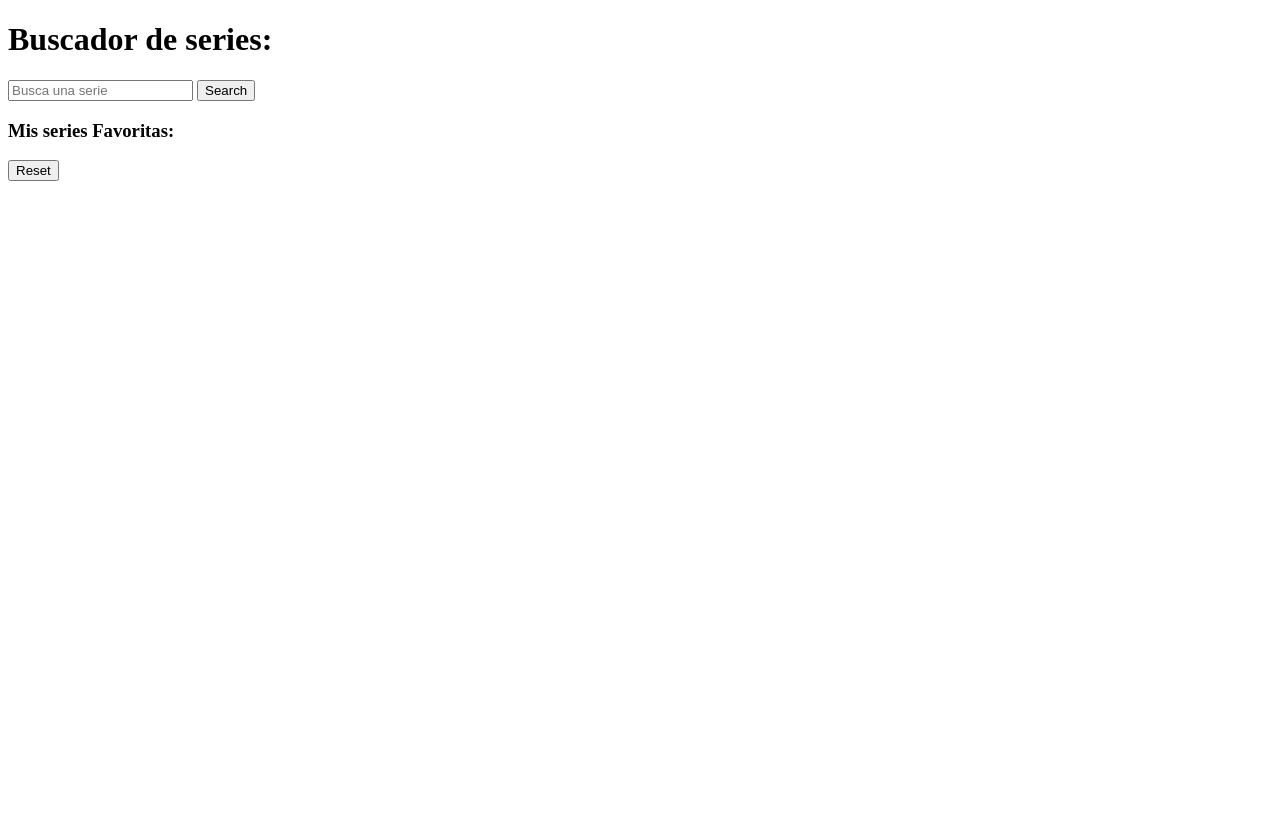
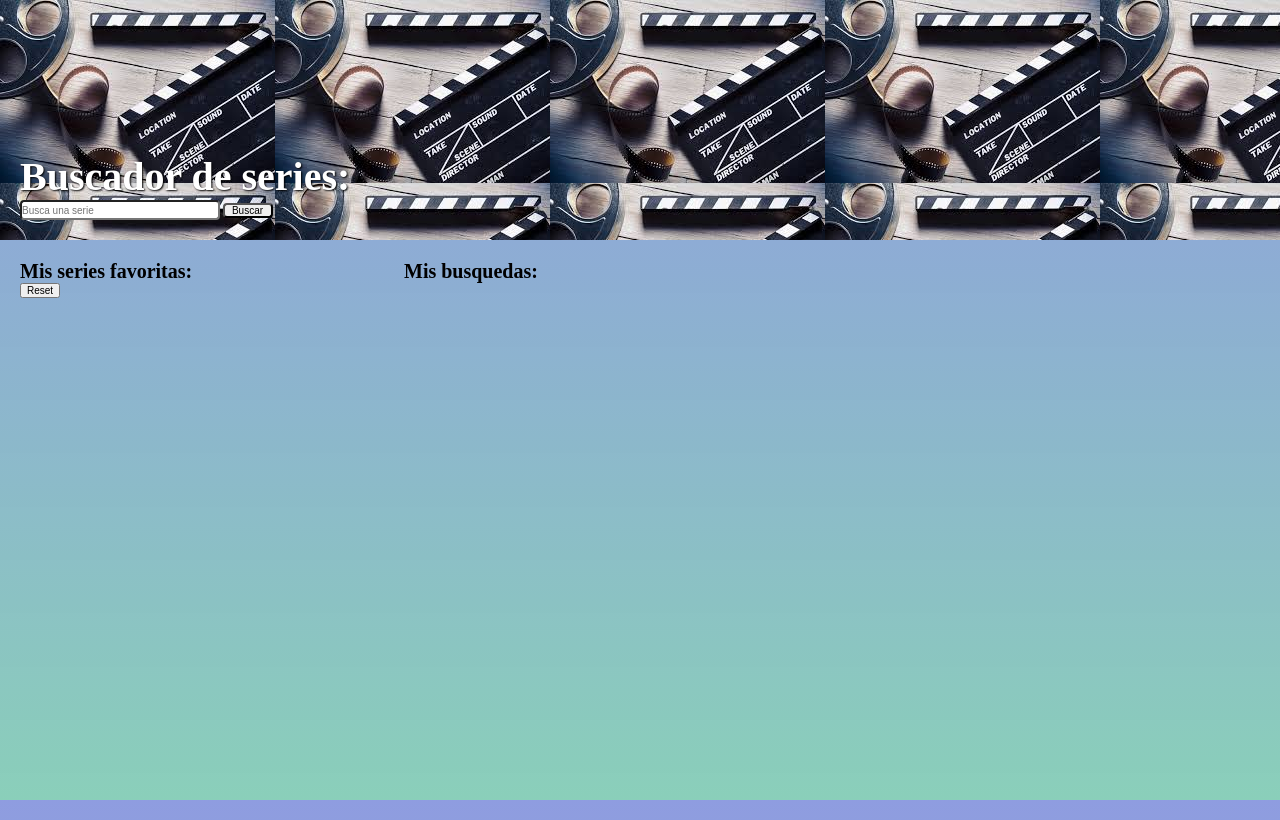
Before and after one commit to Beatrizsobri/modulo-2-evaluacion-final-Beatrizsobri, a website: page _src/templates/index.html in a window 1280 px wide. Both pictures are taken after a click on the button "Reset". Drawn offline with nearby package versions, Linux system fonts and the light colour scheme; files that its build step writes are made by us from their sources; no server answers; files whose address does not match are found by name.

Commit message:
Add styles

```diff
--- a/_src/assets/js/main.js
+++ b/_src/assets/js/main.js
@@ -43,32 +43,33 @@ function paintSearchResult() {
     });
     const isFavorite = index !== -1;
     if (isFavorite === true) {
-      htmlCode += `<li class="js-showItem show__item--favorite" id=${showList[i].show.id}>`;
+      htmlCode += `<li class="js-showItem show show__item--favorite" id=${showList[i].show.id}>`;
     } else {
-      htmlCode += `<li class="js-showItem" id=${showList[i].show.id}>`;
+      htmlCode += `<li class="js-showItem show" id=${showList[i].show.id}>`;
     }
-    htmlCode += `<h3>${showList[i].show.name}</h3>`;
-    htmlCode += `<div>`;
+    htmlCode += `<h3 class="show--title">${showList[i].show.name}</h3>`;
+    htmlCode += `<div >`;
     if (!!showList[i].show.image === true) {
-      htmlCode += `<img src="${showList[i].show.image.medium ||
-        showList[i].show.image.original}" alt="imagen de ${
+      htmlCode += `<img class="show--image" src="${showList[i].show.image
+        .medium || showList[i].show.image.original}" alt="imagen de ${
         showList[i].show.name
       }">`;
     } else {
-      htmlCode += `<img src="https://via.placeholder.com/210x295/ffffff/666666/?text=TV" alt="imagen por defecto">`;
+      htmlCode += `<img class="show--image" src="https://via.placeholder.com/210x295/ffffff/666666/?text=TV" alt="imagen por defecto">`;
     }
     htmlCode += `</div>`;
     htmlCode += `</li>`;
   }
   resultList.innerHTML = htmlCode;
   listenShowList();
+  listenFavList();
 }
 
 function paintFavorite() {
   let htmlFav = "";
   for (let i = 0; i < favoritesShows.length; i++) {
-    htmlFav += `<li class="js-favoriteInput">`;
-    htmlFav += `<h3>${favoritesShows[i].name}</h3>`;
+    htmlFav += `<li class="js-favoriteInput" id="${favoritesShows[i].id}">`;
+    htmlFav += `<div><h3>${favoritesShows[i].name}</h3><i class="far fa-times-circle"></i></div>`;
     htmlFav += `<div>`;
     if (!!favoritesShows[i].image === true) {
       htmlFav += `<img src="${favoritesShows[i].image.medium ||
@@ -82,6 +83,7 @@ function paintFavorite() {
     htmlFav += `</li>`;
   }
   favoriteList.innerHTML = htmlFav;
+  listenFavList();
 }
 
 function toggleFavorites(ev) {
@@ -100,8 +102,9 @@ function toggleFavorites(ev) {
     }
   }
   setLocalStorage();
+  listenShowList();
+  listenFavList();
   paintFavorite();
-  listenShowList();
   paintSearchResult();
 }
 
@@ -111,25 +114,25 @@ function listenShowList() {
     showListPaintArr[i].addEventListener("click", toggleFavorites);
   }
 }
-
-// function listenFavoriteList() {
-//   const favoriteListPaintArr = document.querySelectorAll(".js-favoriteInput");
-//   for (let i = 0; i < favoriteListPaintArr.length; i++) {
-//     favoriteListPaintArr[i].addEventListener("click", toggleFavorites);
-//   }
-// }
-
+function listenFavList() {
+  const favListPaintArr = document.querySelectorAll(".js-favoriteInput");
+  for (let i = 0; i < favListPaintArr.length; i++) {
+    favListPaintArr[i].addEventListener("click", toggleFavorites);
+  }
+}
 function reset() {
   favoritesShows.splice(0, favoritesShows.length);
   console.log(favoritesShows);
   paintFavorite();
   listenShowList();
   paintSearchResult();
+  setLocalStorage();
 }
 
 function handler(event) {
   event.preventDefault();
   searchShow();
+  paintFavorite();
 }
 
 resetBtn.addEventListener("click", reset);
--- a/_src/assets/scss/main.scss
+++ b/_src/assets/scss/main.scss
@@ -1,9 +1,110 @@
-@import 'core/settings';
-@import 'core/links';
+* {
+  margin: 0px;
+  padding: 0px;
+  box-sizing: border-box;
+  list-style: none;
+  font-size: 10px;
 
-.result__container {
+}
+
+body {
+  height: 100vh;
+  background: rgb(22, 159, 117);
+  background: linear-gradient(0deg, rgba(22, 159, 117, 0.500437675070028) 0%, rgba(55, 79, 200, 0.5592612044817927) 100%);
+  ;
+  background-size: cover;
+}
+
+.header {
+  height: 30%;
+  background-image: url('../images/images.jpeg');
+  display: flex;
+  flex-direction: column;
+  justify-content: flex-end;
+
+  // background-repeat: no-repeat;
+  // background-size: cover;
+  &__content {
+    margin: 20px;
+  }
+
+  &__title {
+    color: white;
+    text-shadow: 1px 1px 2px black;
+    font-size: 40px;
+    // filter: contrast(175%) brightness(3%);
+  }
+
+  &__search {
+    border-radius: 4px;
+    height: 20px;
+    width: 200px;
+  }
+
+  &__btn {
+    border-radius: 4px;
+    width: 50px;
+
+    &:hover {
+      text-decoration: none;
+      // font-size: 2rem;
+      text-shadow: 0 0.2rem 0.2rem rgba(0, 0, 0, 0.5);
+    }
+  }
+}
+
+.result {
+  width: 100%;
   display: flex;
   flex-direction: row;
+  height: 70%;
+  margin: 20px;
+
+  &__favorite {
+    width: 30%;
+
+    &--title {
+      font-size: 20px;
+    }
+
+    &--reset {
+      width: 40px;
+    }
+
+    &--list {}
+  }
+
+  &__search {
+    width: 70%;
+
+    &--list {
+      display: flex;
+      flex-direction: row;
+      flex-wrap: wrap;
+      justify-content: flex-start;
+
+    }
+  }
+}
+
+.show {
+  display: flex;
+  flex-direction: column;
+  justify-content: center;
+  align-items: center;
+  width: 142px;
+  height: 138px;
+  padding: 3px;
+
+
+  &--title {
+    font-size: 15px;
+    color: rgb(10, 15, 15);
+  }
+
+  &--image {
+    width: 77px;
+  }
 }
 
 .show__item--favorite {
--- a/_src/templates/index.html
+++ b/_src/templates/index.html
@@ -9,24 +9,32 @@
   </head>
 
   <body>
-    <h1>Buscador de series:</h1>
-    <form action="post">
-      <input class="js-input" type="text" placeholder="Busca una serie" />
-      <button class="js-submit" type="submit">Search</button>
-    </form>
-    <section class="result__container">
-      <div>
-        <h3>Mis series Favoritas:</h3>
-        <button class="js-reset">Reset</button>
-        <ul class="js-favoriteList">
-          <li>
-            <h3>Serie de prueba</h3>
-            <div><img src="" alt="" /></div>
-          </li>
-        </ul>
+    <header class="header">
+      <div class="header__content">
+        <h1 class="header__title">Buscador de series:</h1>
+        <form action="post">
+          <input
+            class="header__search js-input"
+            type="text"
+            placeholder="Busca una serie"
+          />
+          <button class="header__btn js-submit" type="submit">Buscar</button>
+        </form>
       </div>
-      <ul class="js-results"></ul>
-    </section>
+    </header>
+    <main class="result">
+      <div class="result__favorite">
+        <div>
+          <h3 class="result__favorite--title">Mis series favoritas:</h3>
+          <button class="result__favorite--reset js-reset">Reset</button>
+        </div>
+        <ul class="result__favorite--list js-favoriteList"></ul>
+      </div>
+      <div class="result__search">
+        <h3 class="result__favorite--title">Mis busquedas:</h3>
+        <ul class=" result__search--list js-results"></ul>
+      </div>
+    </main>
     <script src="./assets/js/main.js"></script>
   </body>
 </html>
```
Also changed, not shown: _src/assets/images/heroimage.png (added), _src/assets/images/images.jpeg (added).
